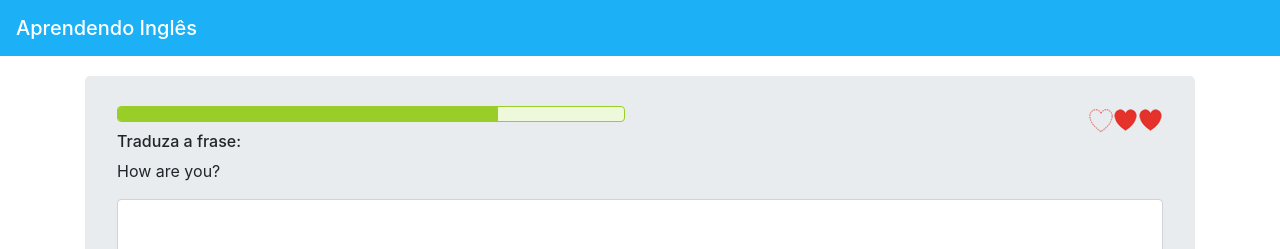
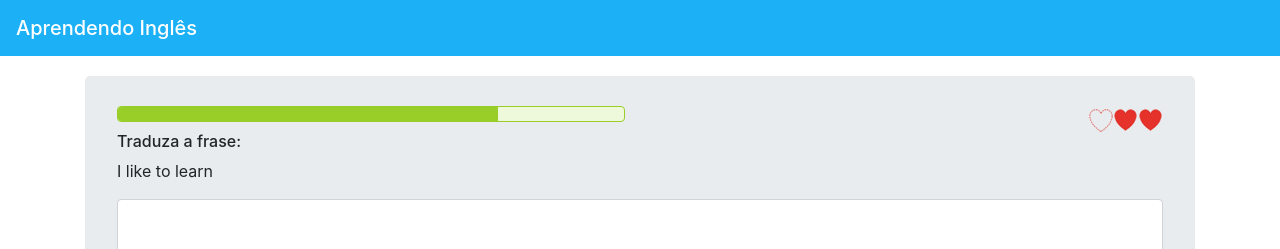
Before and after one commit to suspecie/estudos-angular, an Angular app in the folder app1/: page / in a window 1280 px wide. Shown: the top 249 px of the page. Built offline with nearby package versions, Linux system fonts and the light colour scheme.

Commit message:
Exemplo pratico de String Interpolation

```diff
--- a/app1/src/app/painel/painel.component.html
+++ b/app1/src/app/painel/painel.component.html
@@ -12,8 +12,8 @@
     </div>
     <div class="row">
       <div class="col-sm-12">
-        <h6>Traduza a frase:</h6>
-        <p>How are you?</p>
+        <h6>{{ instrucao }}</h6>
+        <p> {{ frases[0].fraseEng }}</p>
         <div class="form-group">
           <textarea class="form-control" rows="3"></textarea>
         </div>
--- a/app1/src/app/painel/painel.component.ts
+++ b/app1/src/app/painel/painel.component.ts
@@ -10,10 +10,10 @@
 export class PainelComponent implements OnInit {
 
   public frases: Frase[] = FRASES;
+  public instrucao: string = 'Traduza a frase:';
 
   constructor() {
-    console.log(this.frases);
-   }
+  }
 
   ngOnInit() {
   }
```
